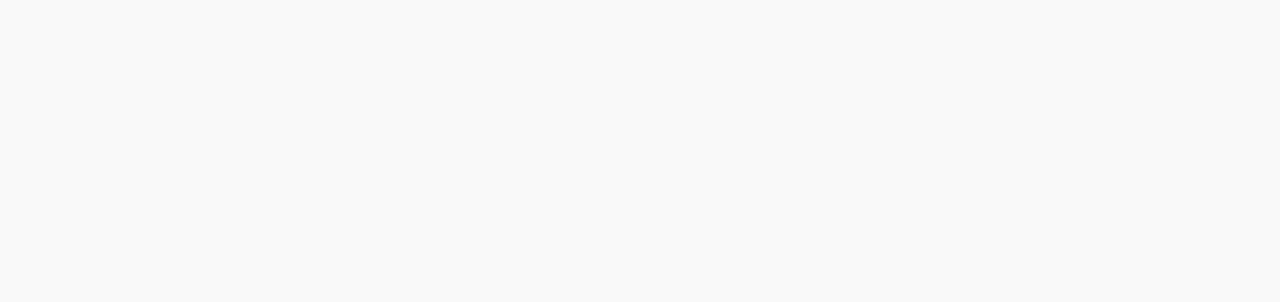
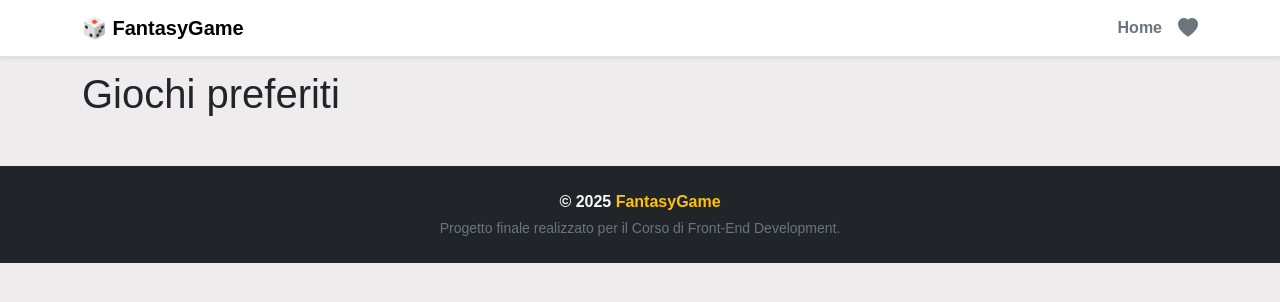
Before and after one commit to AlexLosciale/progetto-finale-spec-frontend-front, a React (Vite) app in the folder progetto-finale-spec-frontend-fronts/: page /boardgames in a window 1280 px wide. Before the commit this address had no page. Shown: the top 302 px of the page. Built offline with nearby package versions, Linux system fonts and the light colour scheme.

Commit message:
add: hearts

```diff
--- a/progetto-finale-spec-frontend-fronts/index.html
+++ b/progetto-finale-spec-frontend-fronts/index.html
@@ -16,7 +16,7 @@
 
   </head>
 
-  <body class="bg-light text-dark d-flex flex-column min-vh-100 justify-content-center">
+  <body class="sfondo">
     <div id="root"></div>
     <script
       src="https://cdn.jsdelivr.net/npm/bootstrap@5.3.3/dist/js/bootstrap.bundle.min.js"
--- a/progetto-finale-spec-frontend-fronts/package.json
+++ b/progetto-finale-spec-frontend-fronts/package.json
@@ -12,6 +12,7 @@
   "dependencies": {
     "boostrap": "^2.0.0",
     "bootstrap": "^5.3.6",
+    "bootstrap-icons": "^1.13.1",
     "react": "^19.1.0",
     "react-dom": "^19.1.0",
     "react-router-dom": "^7.6.2"
--- a/progetto-finale-spec-frontend-fronts/src/App.jsx
+++ b/progetto-finale-spec-frontend-fronts/src/App.jsx
@@ -2,6 +2,7 @@
 import { Routes, Route, BrowserRouter } from 'react-router-dom';
 import HomePage from './pages/HomePage';
 import GameDettaglio from './pages/GameDettaglio';
+import GameList from './pages/GameList';
 
 function App() {
   return (
@@ -10,6 +11,7 @@
         <Route element={<DefaultLayout />}>
           <Route path="/" element={<HomePage />} />
           <Route path="/boardgames/:id" element={<GameDettaglio />} />
+          <Route path="/boardgames" element={<GameList />} />
         </Route>
       </Routes>
     </BrowserRouter>
--- a/progetto-finale-spec-frontend-fronts/src/components/Carosello.jsx
+++ b/progetto-finale-spec-frontend-fronts/src/components/Carosello.jsx
@@ -3,7 +3,7 @@
 
     return (
       <div className="mb-5">
-        <h2 className="mb-5 text-center display-5 fw-semibold text-dark">
+        <h2 className="mb-5 text-center display-5 fw-semibold">
           Ultimi Giochi da Tavolo
         </h2>
 
@@ -11,7 +11,7 @@
           id="carouselExampleCaptions"
           className="carousel slide rounded-4 overflow-hidden shadow"
           data-bs-ride="carousel"
-          style={{ backgroundColor: "#444" }}
+          style={{ backgroundColor: "#eeecec" }}
         >
           <div className="carousel-indicators">
             {games.map((_, index) => (
--- a/progetto-finale-spec-frontend-fronts/src/components/Footer.jsx
+++ b/progetto-finale-spec-frontend-fronts/src/components/Footer.jsx
@@ -1,6 +1,6 @@
 export default function Footer() {
     return (
-      <footer className="bg-dark text-light text-center py-4 mt-5">
+      <footer className="text-light text-center py-4 mt-5 bg-dark">
         <div className="container">
           <p className="mb-1 fw-semibold">
             &copy; {new Date().getFullYear()} <span className="text-warning">FantasyGame</span>
--- a/progetto-finale-spec-frontend-fronts/src/components/Header.jsx
+++ b/progetto-finale-spec-frontend-fronts/src/components/Header.jsx
@@ -1,16 +1,23 @@
 import { NavLink } from "react-router-dom";
+import "bootstrap-icons/font/bootstrap-icons.css";
 
 export default function Header() {
   return (
     <header>
       <nav className="navbar navbar-light bg-white shadow-sm fixed-top border-bottom">
-        <div className="container">
+        <div className="container d-flex justify-content-between align-items-center">
           <NavLink className="navbar-brand fw-bold" to="/">
             🎲 FantasyGame
           </NavLink>
-          <NavLink className="nav-link text-secondary" to="/">
-            <strong>Home</strong>
-          </NavLink>
+
+          <div className="d-flex align-items-center gap-3">
+            <NavLink className="nav-link text-secondary" to="/">
+              <strong>Home</strong>
+            </NavLink>
+            <NavLink className="nav-link text-secondary" to="/boardgames">
+              <i className="bi bi-heart-fill fs-5"></i>
+            </NavLink>
+          </div>
         </div>
       </nav>
       <div style={{ height: "70px" }}></div>
--- a/progetto-finale-spec-frontend-fronts/src/index.css
+++ b/progetto-finale-spec-frontend-fronts/src/index.css
@@ -0,0 +1,7 @@
+.sfondo{
+    background-color: #eeecec;
+    font-family: Arial, sans-serif;
+    margin: 0;
+    padding: 0;
+    box-sizing: border-box;
+}
--- /dev/null
+++ b/progetto-finale-spec-frontend-fronts/src/pages/GameList.jsx
@@ -0,0 +1,7 @@
+export default function GameList() {
+    return (
+        <div>
+            <h1>Giochi preferiti</h1>
+        </div>
+    );
+}
```
Also changed, not shown: 1 other file (tests, documents, lock files or other folders).
